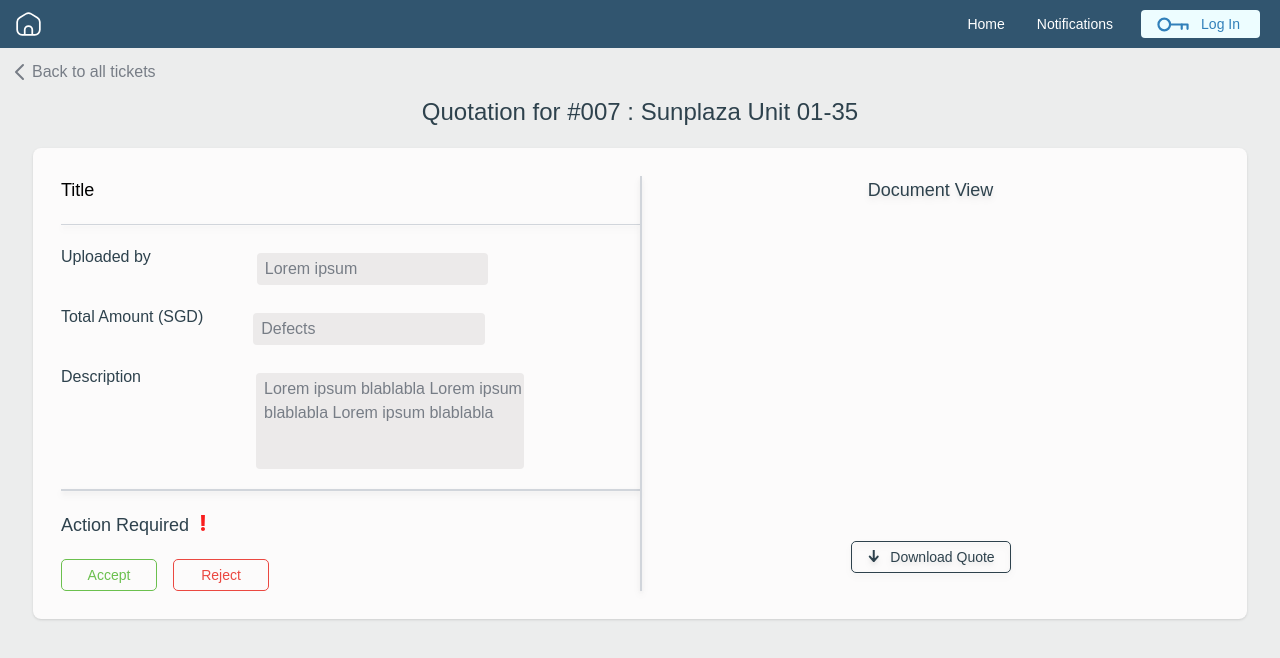
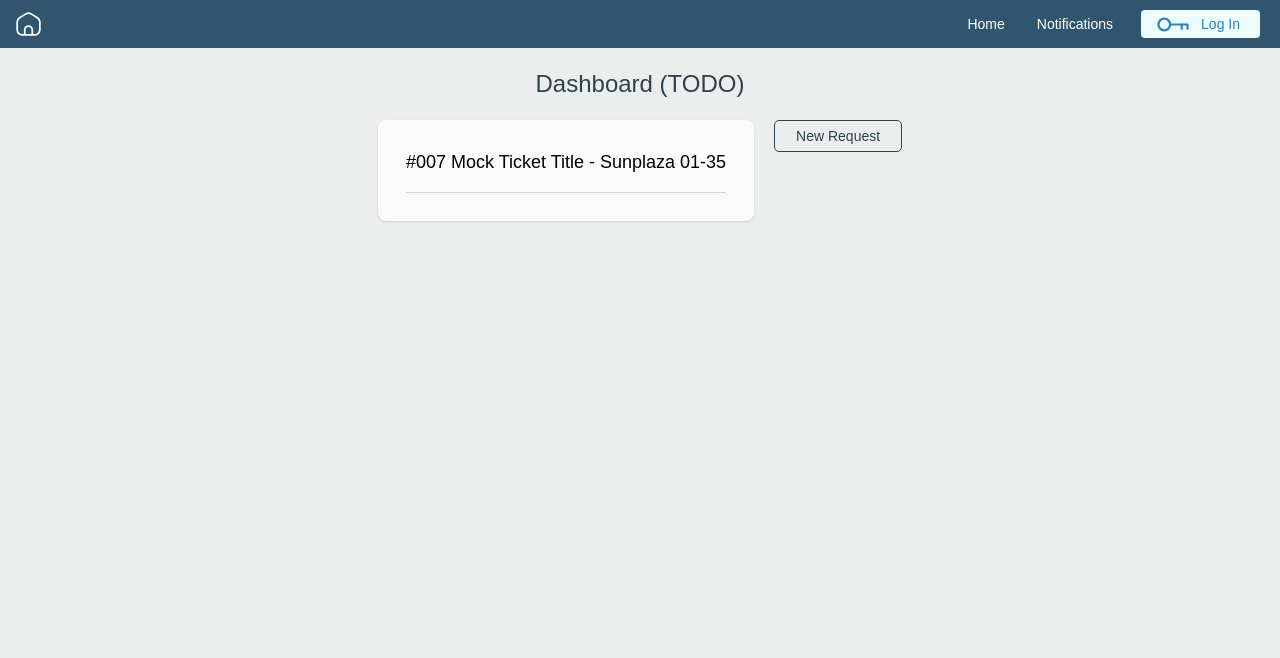
Before and after one commit to varmz120/TenantLandlord_Portal, a React (Create React App) app: page / in a window 1280 px wide. Shown: the top 658 px of the page. Built offline with nearby package versions, Linux system fonts and the light colour scheme.

Commit message:
Install react-router-dom into packages with --save option. Add temporary dashboard page.

```diff
--- a/package.json
+++ b/package.json
@@ -13,6 +13,7 @@
     "@types/react-dom": "^18.2.5",
     "react": "^18.2.0",
     "react-dom": "^18.2.0",
+    "react-router-dom": "^6.14.1",
     "react-scripts": "5.0.1",
     "typescript": "^4.9.5",
     "web-vitals": "^2.1.4"
--- a/src/App.tsx
+++ b/src/App.tsx
@@ -1,9 +1,9 @@
 import './App.css';
+import '@fontsource-variable/lexend';
 import Navbar from './components/Navbar.tsx';
 import RequestTicket from './pages/RequestTicket.tsx';
 import ViewTicket from './pages/ViewTicket.tsx';
-import '@fontsource-variable/lexend';
-import TestFlow from './pages/RateTicket.tsx';
+import Dashboard from './pages/Dashboard.tsx';
 import ViewQuote from './pages/ViewQuote.tsx';
 import RateTicket from './pages/RateTicket.tsx';
 
@@ -11,6 +11,15 @@ function App() {
   return (
     <div className="App h-screen bg-content">
       <Navbar />
+    </div>
+  );
+}
+
+function DashboardPage(){
+  return (
+    <div className="App h-screen bg-content">
+      <Navbar />
+      <Dashboard />
     </div>
   );
 }
@@ -51,4 +60,4 @@ function RateTicketPage(){
   );
 }
 
-export default ViewQuotePage; // Change to what you wanna see
+export default DashboardPage; // Change to what you wanna see
--- a/src/components/ActionButton.tsx
+++ b/src/components/ActionButton.tsx
@@ -20,6 +20,7 @@ const ActionButton: FC<InputProps> = ({
     let className = "";
     let icon = "";
 
+    // TODO: Add View Quote button option here
     switch(type) {
       case "accept": {
         className="w-24 " + (toggle && !firstViewState ? "text-headerText border-[#BEDCB5] bg-[#BEDCB5]" : "text-[#6BC04E] border-[#6BC04E] hover:text-headerText hover:border-[#BEDCB5] hover:bg-[#BEDCB5]");
--- a/src/components/BackButton.tsx
+++ b/src/components/BackButton.tsx
@@ -16,7 +16,7 @@ const BackButton: FC<InputProps> = ({
     return (
       <div className="flex align-left text-left input-wrapper" >
         <span className='py-2'>
-        <button type={type} onSubmit={handleClick} className='flex py-1 px-2 font-medium border-0 text-disabledText'>
+        <button type={type} onSubmit={handleClick} className='flex py-2 px-2 font-medium border-0 text-disabledText'>
         <svg aria-hidden="true" className="w-6 h-6 text-disabledText" fill="none" stroke="currentColor" viewBox="0 0 24 24" xmlns="http://www.w3.org/2000/svg"><path strokeLinecap="round" strokeLinejoin="round" strokeWidth="2" d="M15 19l-7-7 7-7"></path></svg> Back to {label}
         </button>
         </span>
--- a/src/components/Gallery.tsx
+++ b/src/components/Gallery.tsx
@@ -11,7 +11,7 @@ const Gallery: FC<InputProps> = ({
   value, // where all my uris gonna be?
   padding_right,
 }) => {
-  // This is the stand-in for the actual attachments...
+  // TODO: Connect to input props to receive URI from DB
   const slides = [
     {
       url: 'https://images.unsplash.com/photo-1531297484001-80022131f5a1?ixlib=rb-4.0.3&ixid=MnwxMjA3fDB8MHxwaG90by1wYWdlfHx8fGVufDB8fHx8&auto=format&fit=crop&w=2620&q=80',
--- a/src/components/Status.tsx
+++ b/src/components/Status.tsx
@@ -12,6 +12,7 @@ interface InputProps {
     value, // where all my uris gonna be?
     padding_right,
   }) => {
+    // TODO: ADD ALL STATUS IMAGES HERE
     const statuses : {[key: string]: string} = {
         "Opened" : openTicket
     }
--- /dev/null
+++ b/src/pages/Dashboard.tsx
@@ -0,0 +1,38 @@
+import ActionButton from "../components/ActionButton";
+
+function Dashboard() {
+    // Mock static values
+    var ticket_id = "007";
+    var ticket_title = "Mock Ticket Title";
+    var location = "Sunplaza";
+    var unit = "01-35";
+    var category = "Defects";
+    var description= "Lorem ipsum blablabla Lorem ipsum blablabla Lorem ipsum blablabla"
+
+    return (
+      <div className="flex flex-col font-3xl" id="viewTicket">
+            <div className='flex justify-center'>
+                <p className='text-headerText py-5 text-2xl font-medium'>Dashboard (TODO)</p>
+            </div>
+            <div className="flex flex-row self-center">
+            <div className="flex w-fit bg-form border-gray-200 rounded-lg shadow sm:p-7">
+                <form className="space-y-4">
+                    <p className="text-lg text-left font-medium">#{ticket_id} {ticket_title} - {location} {unit}</p>
+                    <hr className="h-[1px] bg-gray-300 border-0 drop-shadow-md"></hr>
+                </form>
+            </div>
+            <div className="flex">
+                <ActionButton
+                        value={"New Request"}
+                        padding_right={"20"}
+                        type=""
+                        firstViewState={false}
+                        toggle={false}
+                        onClick={()=>null}/>
+                        </div>
+            </div>
+      </div>
+    );
+  }
+
+  export default Dashboard;
--- a/src/pages/ViewQuote.tsx
+++ b/src/pages/ViewQuote.tsx
@@ -10,8 +10,7 @@ function ViewQuote() {
     var location = "Sunplaza";
     var unit = "01-35";
     var category = "Defects";
-    var description= "Lorem ipsum blablabla Lorem ipsum blablabla Lorem ipsum blablabla"
-    var invoiceURI = '../images/alertImg.png'
+    var description= "Lorem ipsum blablabla Lorem ipsum blablabla Lorem ipsum blablabla";
 
     return (
       <div className="flex flex-col font-3xl" id="viewTicket">
@@ -87,7 +86,8 @@ function ViewQuote() {
                 </form>
                 <div className='border-l-2 border-gray-300 drop-shadow-md items-center'>
                     <p className='text-lg text-left font-medium text-headerText text-center'>Document View</p>
-                    <iframe src={invoiceURI} className='flex mx-auto my-5 h-2/3 w-2/3'/>
+                     <iframe src={'./images/alertImg.svg'} className='flex mx-auto my-5 h-2/5 w-2/3'/>
+                     <iframe srcDoc={'<html><body><p>Quote will be displayed here in iframe.</p></body></html>'} className='flex mx-auto h-1/4 w-2/3 mb-1'/>
                     <ActionButton
                     value={"Download Quote"}
                     padding_right={"0"}
```
Also changed, not shown: 1 other file (tests, documents, lock files or other folders).
